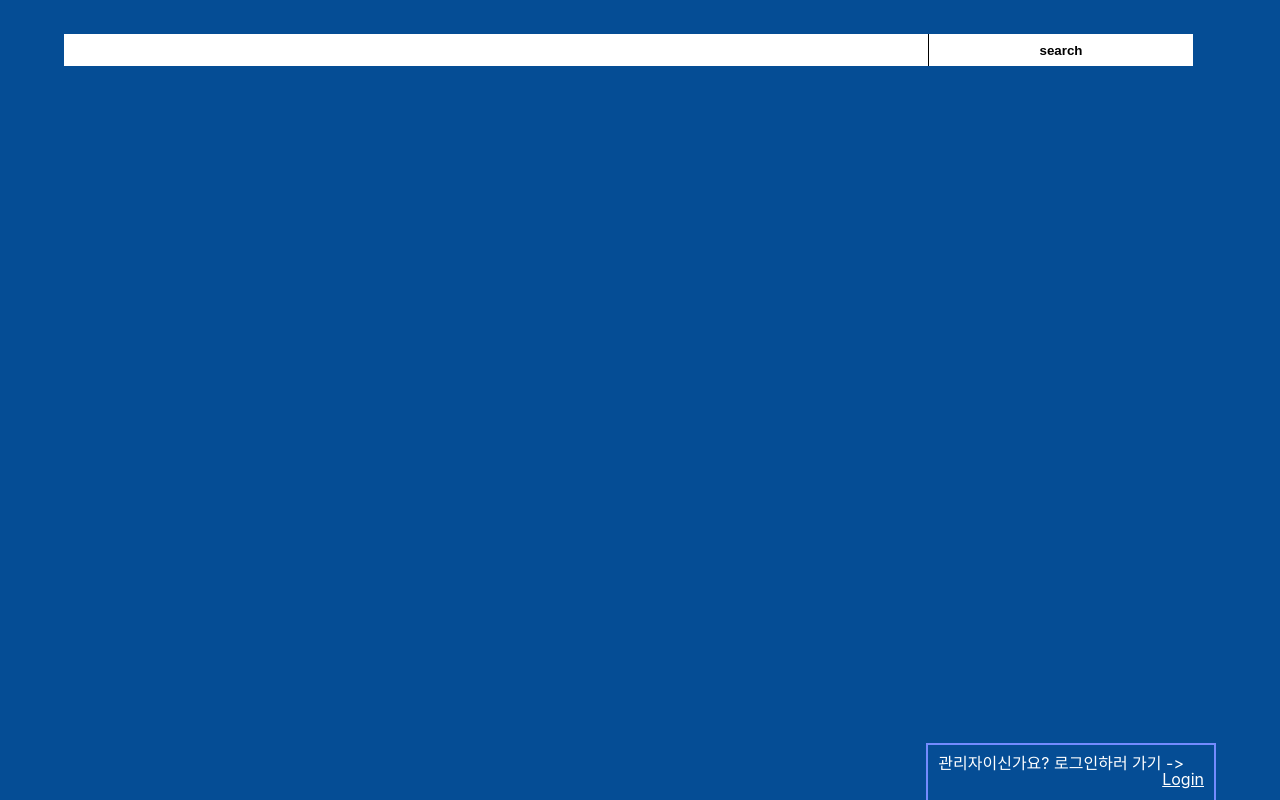
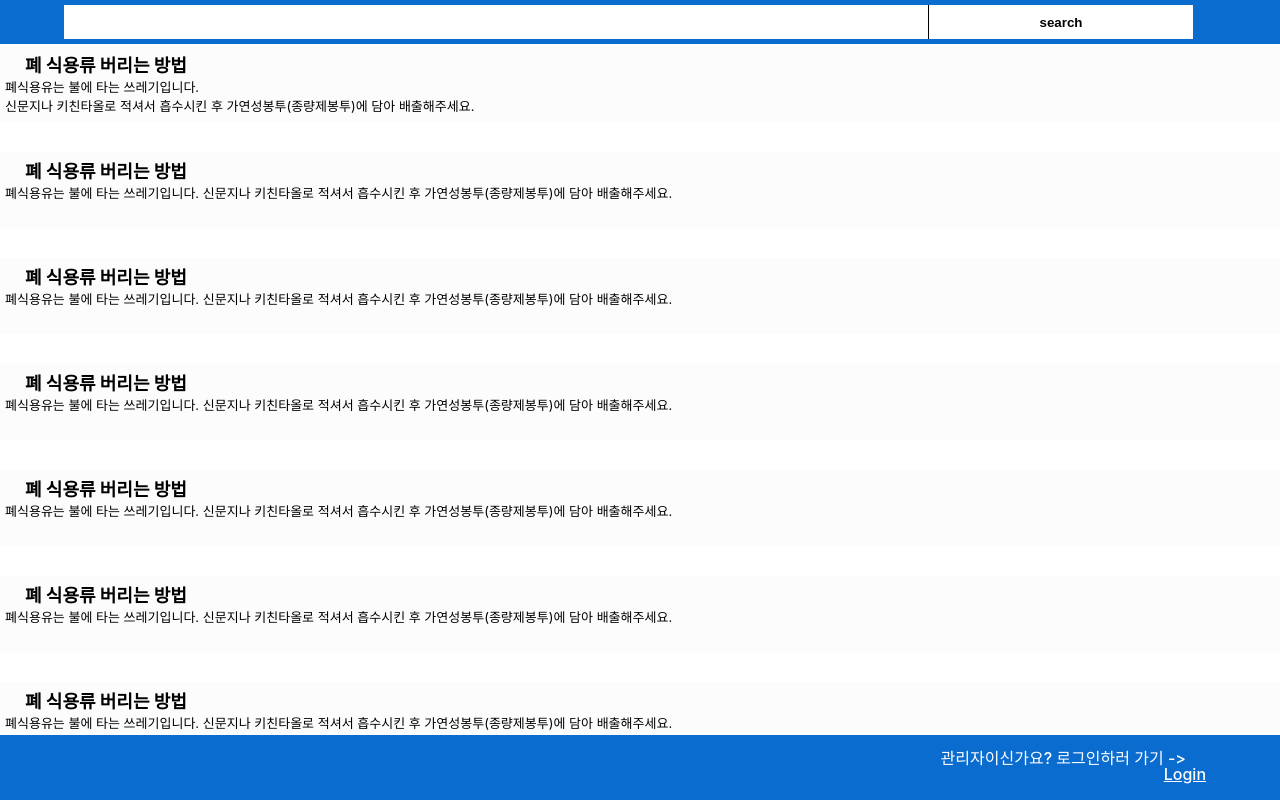
Before and after one commit to SecretJuJu/trash-dictionary, a React (Create React App) app in the folder front-end/: page / in a window 1280 px wide. Built offline with nearby package versions, Linux system fonts and the light colour scheme.

Commit message:
feat: add feat-list

```diff
--- /dev/null
+++ b/front-end/src/components/home/feedList/feedList.css
@@ -0,0 +1,35 @@
+.feed-list-wrapper {
+    width: 100%;
+    height: 100%;
+    border-top: 2px solid #fff;
+    border-bottom: 1px solid #fff;
+    overflow: scroll;
+}
+
+.feed-list {
+    width: 100%;
+    display: block;
+    height: 100%;
+}
+
+
+.feed {
+    background: #fcfcfc;
+    margin: 0 auto;
+    display: flex;
+    flex-direction: column;
+    padding: 5px;
+    margin-bottom: 30px;
+}
+.feed-title {
+    font-size: large;
+    padding-left: 20px
+}
+
+.feed-content {
+    font-size: small;
+    overflow: hidden;
+    white-space: nowrap;
+    text-overflow: ellipsis;
+    height: 40px;
+}
--- /dev/null
+++ b/front-end/src/components/home/feedList/index.tsx
@@ -0,0 +1,82 @@
+import React from 'react';
+import './feedList.css'
+
+export const FeedList = () => {
+    return (
+        <>
+            <div className="feed-list-wrapper">
+                <ul className="feed-list">
+                    <li className="feed">
+                        <h1 className="feed-title">
+                            폐 식용류 버리는 방법
+                        </h1>
+                        <p className="feed-content">
+                            폐식용유는 불에 타는 쓰레기입니다. <br />
+                            신문지나 키친타올로 적셔서 흡수시킨 후 가연성봉투(종량제봉투)에 담아 배출해주세요. <br />
+                            뭐시기 뭐시기
+                        </p>
+                    </li>
+                    <li className="feed">
+                        <h1 className="feed-title">
+                            폐 식용류 버리는 방법
+                        </h1>
+                        <p className="feed-content">
+                            폐식용유는 불에 타는 쓰레기입니다.
+                            신문지나 키친타올로 적셔서 흡수시킨 후 가연성봉투(종량제봉투)에 담아 배출해주세요.
+                        </p>
+                    </li>
+                    <li className="feed">
+                        <h1 className="feed-title">
+                            폐 식용류 버리는 방법
+                        </h1>
+                        <p className="feed-content">
+                            폐식용유는 불에 타는 쓰레기입니다.
+                            신문지나 키친타올로 적셔서 흡수시킨 후 가연성봉투(종량제봉투)에 담아 배출해주세요.
+                        </p>
+                    </li>
+                    <li className="feed">
+                        <h1 className="feed-title">
+                            폐 식용류 버리는 방법
+                        </h1>
+                        <p className="feed-content">
+                            폐식용유는 불에 타는 쓰레기입니다.
+                            신문지나 키친타올로 적셔서 흡수시킨 후 가연성봉투(종량제봉투)에 담아 배출해주세요.
+                        </p>
+                    </li>
+                    <li className="feed">
+                        <h1 className="feed-title">
+                            폐 식용류 버리는 방법
+                        </h1>
+                        <p className="feed-content">
+                            폐식용유는 불에 타는 쓰레기입니다.
+                            신문지나 키친타올로 적셔서 흡수시킨 후 가연성봉투(종량제봉투)에 담아 배출해주세요.
+                        </p>
+                    </li>
+                    <li className="feed">
+                        <h1 className="feed-title">
+                            폐 식용류 버리는 방법
+                        </h1>
+                        <p className="feed-content">
+                            폐식용유는 불에 타는 쓰레기입니다.
+                            신문지나 키친타올로 적셔서 흡수시킨 후 가연성봉투(종량제봉투)에 담아 배출해주세요.
+                        </p>
+                    </li>
+                    <li className="feed">
+                        <h1 className="feed-title">
+                            폐 식용류 버리는 방법
+                        </h1>
+                        <p className="feed-content">
+                            폐식용유는 불에 타는 쓰레기입니다.
+                            신문지나 키친타올로 적셔서 흡수시킨 후 가연성봉투(종량제봉투)에 담아 배출해주세요.
+                        </p>
+                    </li>
+                {/* {
+                    arr.map(item => {
+                    return <li>{item}</li>
+                    });
+                } */}
+                </ul>
+            </div>
+        </>
+    )
+}
--- a/front-end/src/components/home/index.tsx
+++ b/front-end/src/components/home/index.tsx
@@ -1,18 +1,19 @@
 import { ToLogin } from './toLogin'
 import { Search } from './search'
-
+import { FeedList } from './feedList'
 import React from 'react'
 
 import './home.css'
 
-export class Home extends React.Component<{},{}> {
 
-  render() {
-    return <div className="home">
-        <Search />
-        <ToLogin />
-    </div>
-
-    ;
-  }
+export const Home = () => {
+  return (
+    <>
+      <div className="home">
+          <Search />
+          <FeedList />
+          <ToLogin />
+      </div>
+    </>
+  )
 }
--- a/front-end/src/components/home/search/index.tsx
+++ b/front-end/src/components/home/search/index.tsx
@@ -1,32 +1,22 @@
-import React from 'react'
+import React, { useState } from 'react'
 import './search.css'
 
-export class Search extends React.Component<{},{keyword: string}> {
-  constructor(props: any) {
-    super(props)
-    this.state = {keyword:''};
-
-    this.handleChange = this.handleChange.bind(this)
-    this.handleSubmit = this.handleSubmit.bind(this);
+export const Search = (props: any) => {
+  const [keyword, setKeyword] = useState("")
+  const handleChange = (event: any) => {
+    const { value } = event.target;
+    setKeyword(value);
   }
-
-  handleChange = (event: any) => {
-    this.setState({keyword:event.target.value});
+  const handleSubmit = (event: any) => {
+    event.preventDefault();
+    console.log(keyword)
   }
-
-  handleSubmit = (event: any) => {
-    event.preventDefault();
-    console.log(this.state.keyword)
-  }
-
-  render() {
-    return <div className="search-wrapper">
-      <form onSubmit={this.handleSubmit}>
-        <input type="text" value={this.state.keyword} onChange={this.handleChange}/>
+  return (
+    <div className="search-wrapper">
+      <form onSubmit={handleSubmit}>
+        <input type="text" value={keyword} onChange={handleChange}/>
         <button type="submit">search</button>
       </form>
     </div>
-
-    ;
-  }
+  )
 }
--- a/front-end/src/components/home/search/search.css
+++ b/front-end/src/components/home/search/search.css
@@ -5,13 +5,13 @@
     width: 100%;
     height: 40px;
     align-items: center;
-    background-color: #054d95;
     justify-content: center;
-    margin-top: 30px;
+    padding: 5px 0 5px;
+    background-color: #0a6cce;
   }
 
   .search-wrapper> form {
-    height: 80%;
+    height: 100%;
     display: flex;
     width: 90%;
   }
--- a/front-end/src/components/home/toLogin/index.tsx
+++ b/front-end/src/components/home/toLogin/index.tsx
@@ -7,8 +7,15 @@ export const ToLogin = () => {
     const [isLogined, setIsLogined] = useState(false);
     useEffect(() => {
         checkLogined()
+        setTimeout(() => {
+            // no display
+            hideLogin()
+        },10000)
     }, []);
-
+    const hideLogin = () => {
+        const toLoginWarpperEl: any= document.querySelector('.to-login-wrapper');
+        toLoginWarpperEl.style.display = 'none';
+    }
     const checkLogined = async () => {
         const token = localStorage.getItem('token')
         const user = localStorage.getItem('user')
--- a/front-end/src/components/home/toLogin/toLogin.css
+++ b/front-end/src/components/home/toLogin/toLogin.css
@@ -3,6 +3,9 @@
     color: #fff;
     display: flex;
     justify-content: flex-end;
+    background: #0a6cce;
+    FONT-WEIGHT: 500;
+    padding: 5px 0 5px;
 }
 
 .to-login-welcome,
@@ -17,7 +20,6 @@
 }
 
 .to-login {
-    border: 2px solid #748BFF;
     padding: 10px;
     border-bottom: 0;
 }
--- a/front-end/src/components/login/index.tsx
+++ b/front-end/src/components/login/index.tsx
@@ -19,7 +19,6 @@ export const Login = () => {
     const handleSubmit = async (event:any) => {
 
         event.preventDefault();
-        console.log(values)
         let user,token, response, err, errorType, errorMsg;
 
         try {
@@ -33,10 +32,16 @@ export const Login = () => {
 
         } catch (error) {
             err = error
-            if(error?.response?.data?.errorType === 'loginFailed') {
+            if (!error.response) {
+                alert("서버 응답없음...")
+            } else if ( error?.response?.status !== 400) {
+                alert("알 수 없는 에러 발생...")
+                return
+            } else if(error?.response?.data?.errorType === 'loginFailed') {
                 errorType = error?.response?.data?.errorType
                 errorMsg = error?.response?.data?.msg
             }
+
         } finally {
             toggleLoading(false)
         }
@@ -92,7 +97,10 @@ export const Login = () => {
 
                         </div>
                         <div className="to-register">
-                            관리자가 아니신가요? 함께하기 -&gt; <Link to="/register">register</Link>
+                            관리자가 아니신가요? 함께하기 &nbsp;&nbsp;<Link to="/register">register</Link>
+                        </div>
+                        <div className="to-home">
+                            관리자가 아니신가요? 뒤로가기 &nbsp;&nbsp;<Link to="/">Home</Link>
                         </div>
                     </div>
                 </form>
--- a/front-end/src/components/login/login.css
+++ b/front-end/src/components/login/login.css
@@ -60,12 +60,12 @@
     background: #6c80f1;
 }
 
-.to-register {
+.to-register, .to-home {
     display: flex;
     flex-direction: row;
 }
 
-.to-register a {
+.to-register a, .to-home a {
     color: #000;
     text-decoration: underline;
 }
--- a/front-end/src/components/register/index.tsx
+++ b/front-end/src/components/register/index.tsx
@@ -64,8 +64,10 @@ export const Register = () => {
             flag = response?.data?.result? true: false
         } catch (error) {
             err = error
+            alert(error)
             if (!error.response) {
                 alert("서버 응답없음...")
+                return
             } else if ( error?.response?.status !== 400) {
                 alert("알 수 없는 에러 발생...")
                 return
@@ -78,7 +80,7 @@ export const Register = () => {
             alert("회원가입 성공")
             setRedirect("/login")
         } else {
-            const { errorType, msg } = err?.response.data
+            const { errorType, msg } = err?.response?.data
             console.log(err.response.data)
             if (errorType === "UsernameAlreadyExist") {
                 alert("중복된 유저네임이 존재합니다.\n"+msg)
--- a/front-end/src/index.css
+++ b/front-end/src/index.css
@@ -13,8 +13,8 @@ body {
   -moz-osx-font-smoothing: grayscale;
   width: 100%;
   display: flex;
-  height: 100vh;
-  background-color: #054d95;
+  height: 100vh; /*9ecdfc*/
+  background-color: #fff;
 }
 
 code {
```
Also changed, not shown: 1 other file (tests, documents, lock files or other folders).
